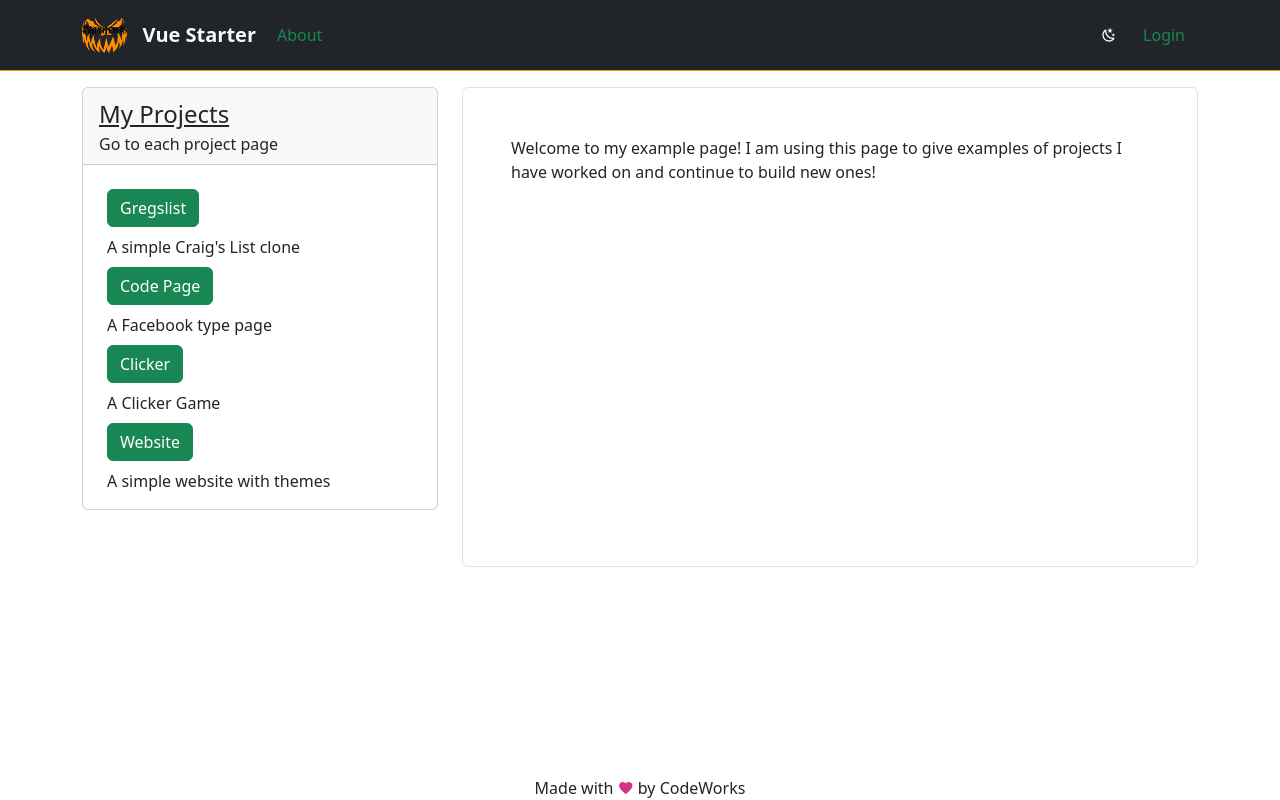
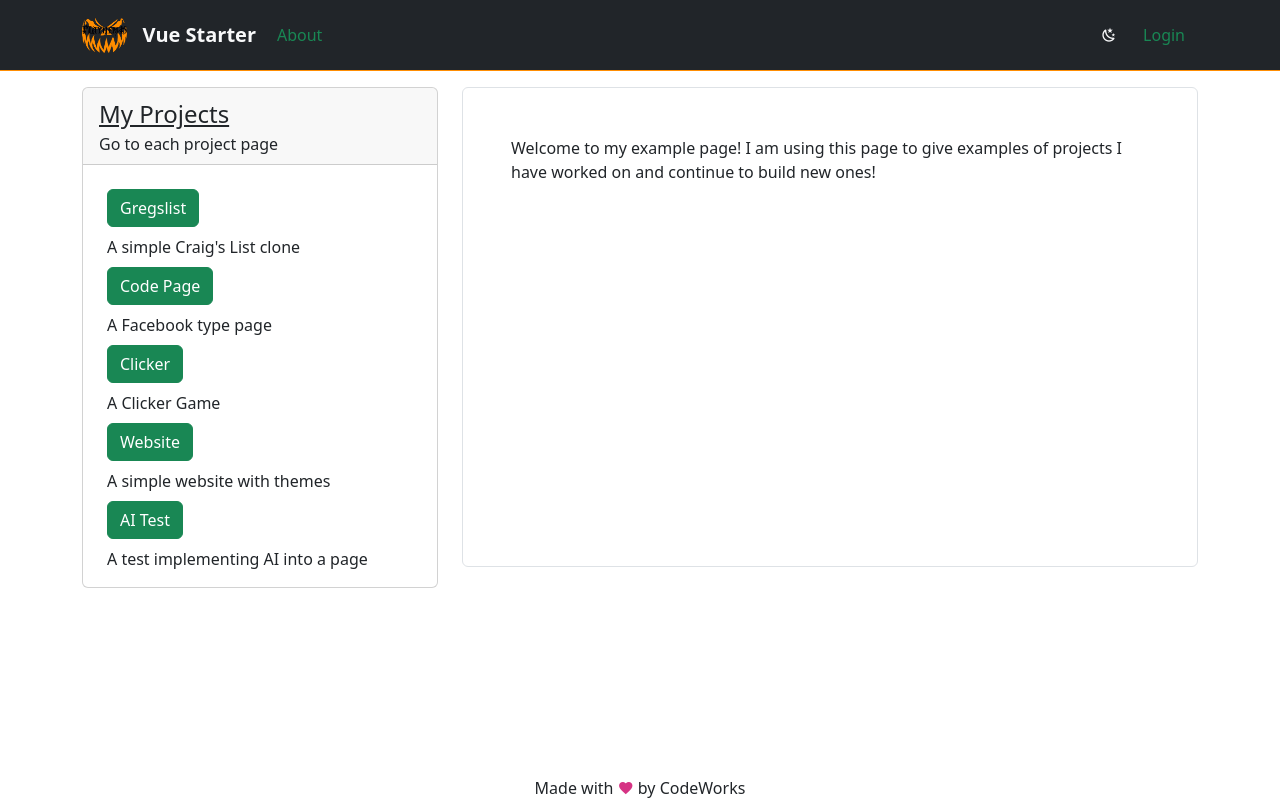
Before and after one commit to MayhemK/mypage, a Vue app: page / in a window 1280 px wide. Built offline with nearby package versions, Linux system fonts and the light colour scheme; what @bcwdev/auth0provider-client would draw is missing.

Commit message:
going to try ai later

```diff
--- a/src/env.js
+++ b/src/env.js
@@ -4,3 +4,4 @@ export const useSockets = false
 export const domain = 'dev-41sfkm5puotb44zl.us.auth0.com'
 export const clientId = '76eAydb08kjvivarkJ8eHFTO0XtM2fMp'
 export const audience = 'https://www.IvansProjects.com'
+export const aiapi = 'yerp'
--- /dev/null
+++ b/src/pages/AIPage.vue
@@ -0,0 +1,11 @@
+<script setup>
+
+</script>
+
+
+<template>
+  AI Page test
+</template>
+
+
+<style lang="scss" scoped></style>
--- a/src/pages/HomePage.vue
+++ b/src/pages/HomePage.vue
@@ -1,10 +1,12 @@
 <script setup>
+
 
 
 </script>
 
 <template>
   <section class="container">
+
     <div class="row mt-3 ">
       <div class="col-4">
         <div class="card">
@@ -37,6 +39,10 @@
               <RouterLink :to="{ name: 'Template' }" class="btn btn-success m-2">Website</RouterLink>
               <div class="ms-2">A simple website with themes</div>
             </div>
+            <div>
+              <RouterLink :to="{ name: 'AIPage' }" class="btn btn-success m-2">AI Test</RouterLink>
+              <div class="ms-2">A test implementing AI into a page</div>
+            </div>
           </div>
         </div>
       </div>
--- a/src/router.js
+++ b/src/router.js
@@ -57,6 +57,11 @@ const routes = [
     component: loadPage('ClonePage')
   },
   {
+    path: '/ai',
+    name: 'AIPage',
+    component: loadPage('AIPage')
+  },
+  {
     path: '/account',
     name: 'Account',
     component: loadPage('AccountPage'),
--- /dev/null
+++ b/src/services/AIService.js
@@ -0,0 +1,5 @@
+class AIService {
+
+}
+
+export const aiService = new AIService()
```
